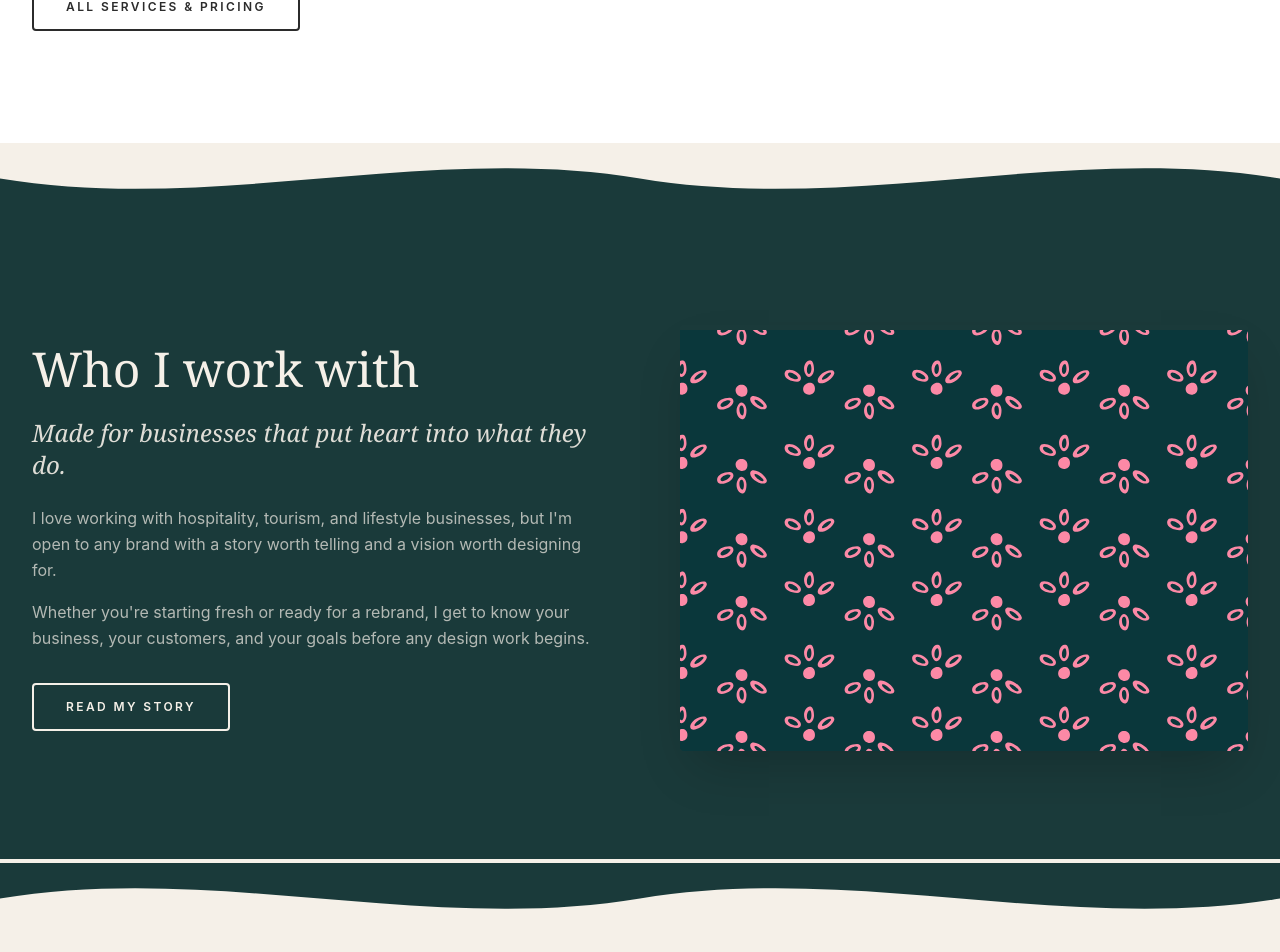
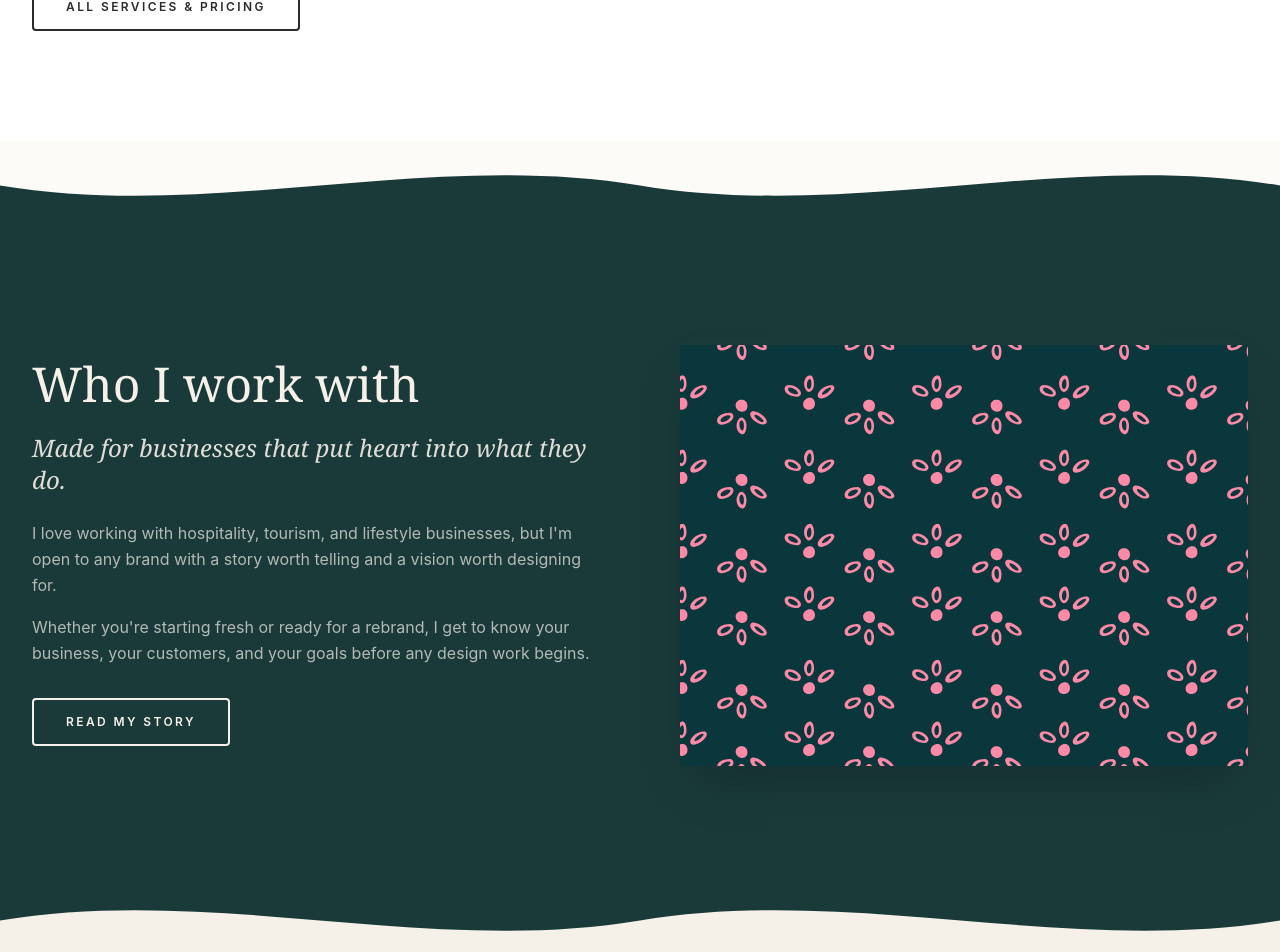
Before and after one commit to isaackaara/chapa-rangi, a React (Vite) app: page / in a window 1280 px wide. Shown: the part 1499-2451 px from the top of the page. Built offline with nearby package versions, Linux system fonts and the light colour scheme.

Commit message:
fix: Rewrite WaveDivider SVG to eliminate gap lines between sections
Use full-height rect fills, z-index overlap, and negative margins on
both sides to prevent sub-pixel rendering seams at section boundaries.
Added 'white' to colorMap for Home page variant.

```diff
--- a/src/components/WaveDivider.jsx
+++ b/src/components/WaveDivider.jsx
@@ -3,31 +3,30 @@ export default function WaveDivider({ from = 'cream', to = 'teal', flip = false
     cream: '#F5F0E8',
     teal: '#1A3A3A',
     pink: '#E8638B',
+    white: '#FDFBF7',
   }
 
-  // Normal: wave rises up from bottom, "from" color is background, "to" color fills the wave rising up
-  // Flip: wave hangs down from top, "from" color fills the wave hanging down, "to" color is background
-  // No CSS rotation needed, we just draw different SVG paths
-
   if (flip) {
-    // Wave hangs down: from-color on top (wave), to-color on bottom (background)
+    // Wave hangs down: from-color on top, to-color on bottom
     return (
       <div
-        className="w-full overflow-hidden leading-none"
-        style={{ backgroundColor: colorMap[to], marginTop: '-4px', paddingTop: '4px' }}
+        className="w-full leading-none relative z-10"
+        style={{
+          marginTop: '-2px',
+          marginBottom: '-2px',
+        }}
       >
         <svg
-          viewBox="0 0 1440 80"
-          fill="none"
+          viewBox="0 0 1440 100"
           xmlns="http://www.w3.org/2000/svg"
           className="w-full h-auto block"
           preserveAspectRatio="none"
         >
-          {/* Background rect of "from" color filling the top */}
-          <rect width="1440" height="80" fill={colorMap[from]} />
-          {/* Wave cutout: to-color rises up, eating into the from-color */}
+          {/* Top strip in "from" color to overlap section above */}
+          <rect width="1440" height="100" fill={colorMap[from]} />
+          {/* Wave: to-color rises up */}
           <path
-            d="M0 40C240 0 480 80 720 40C960 0 1200 80 1440 40V81H0V40Z"
+            d="M0 50C240 10 480 90 720 50C960 10 1200 90 1440 50V101H0V50Z"
             fill={colorMap[to]}
           />
         </svg>
@@ -38,19 +37,23 @@ export default function WaveDivider({ from = 'cream', to = 'teal', flip = false
   // Normal: wave rises up from bottom
   return (
     <div
-      className="w-full overflow-hidden leading-none relative"
-      style={{ backgroundColor: colorMap[from], marginTop: '-4px', paddingTop: '4px', marginBottom: '-1px' }}
+      className="w-full leading-none relative z-10"
+      style={{
+        marginTop: '-2px',
+        marginBottom: '-2px',
+      }}
     >
       <svg
-        viewBox="0 0 1440 80"
-        fill="none"
+        viewBox="0 0 1440 100"
         xmlns="http://www.w3.org/2000/svg"
         className="w-full h-auto block"
         preserveAspectRatio="none"
       >
-        <rect width="1440" height="80" fill={colorMap[from]} />
+        {/* Full rect in "from" color to overlap section above */}
+        <rect width="1440" height="100" fill={colorMap[from]} />
+        {/* Wave: to-color rises up */}
         <path
-          d="M0 40C240 80 480 0 720 40C960 80 1200 0 1440 40V81H0V40Z"
+          d="M0 50C240 90 480 10 720 50C960 90 1200 10 1440 50V101H0V50Z"
           fill={colorMap[to]}
         />
       </svg>
```
